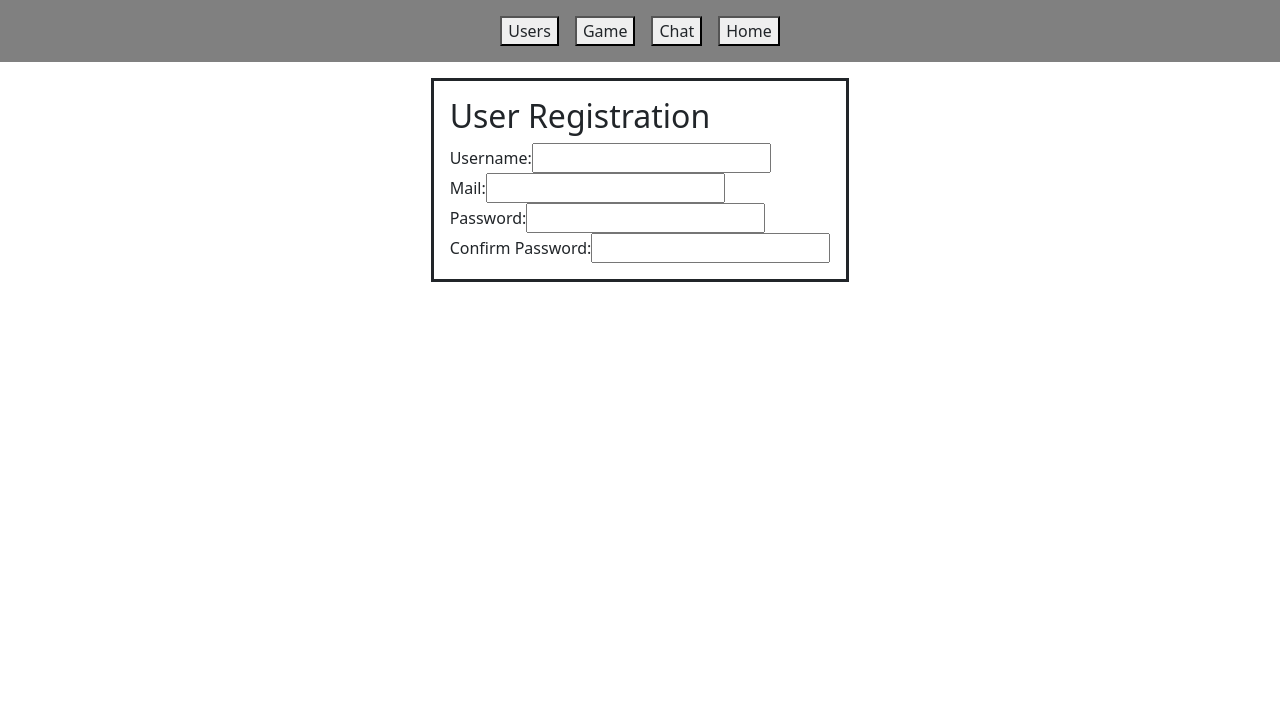
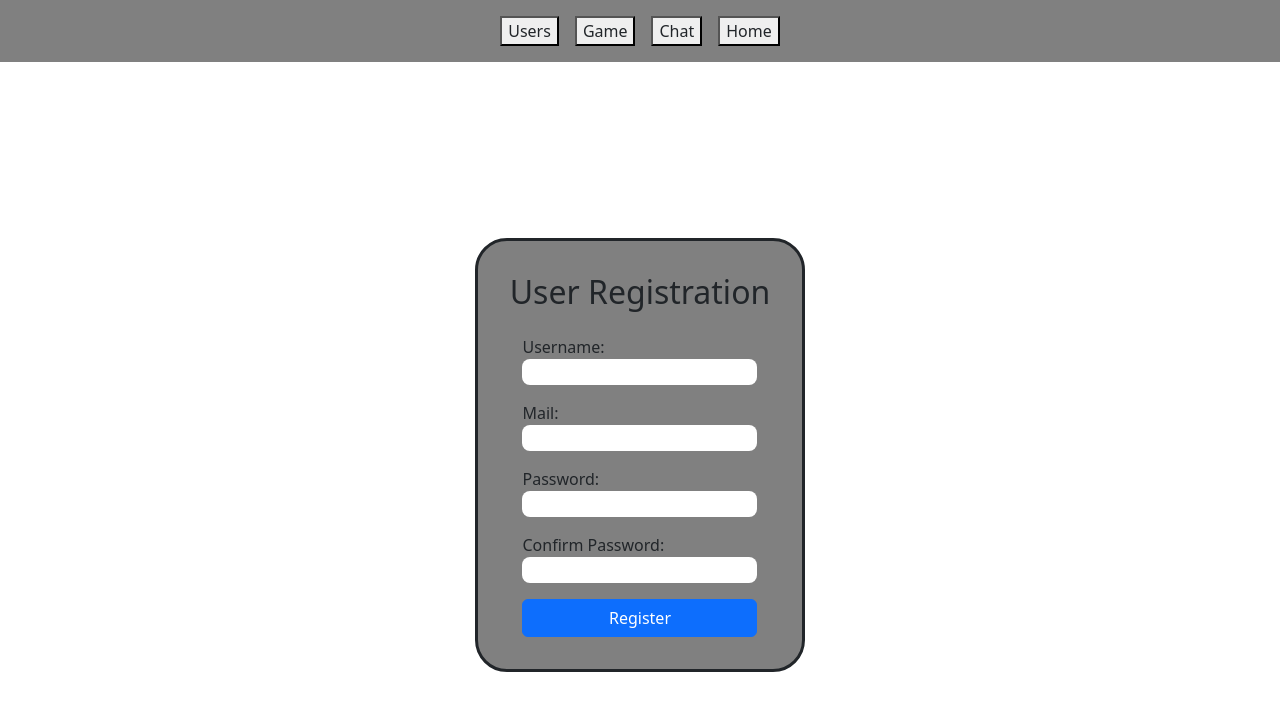
Before and after one commit to GoogelTrad/Transcendance, a React (Create React App) app in the folder frontend/core/: page /register in a window 1280 px wide. Shown: the top 710 px of the page. Built offline with nearby package versions, Linux system fonts and the light colour scheme.

Commit message:
Stylisation du UserRegister

```diff
--- a/frontend/core/src/users/RegisterForm.css
+++ b/frontend/core/src/users/RegisterForm.css
@@ -8,10 +8,15 @@
 
 .form-box
 {
+    margin-top: 10rem;
+    background-color: gray;
     display: flex;
-    padding: 1rem;
+    padding: 2rem;
     border: solid;
+    border-radius: 2rem;
     flex-direction: column;
+    gap: 1rem;
+    align-items: center;
 
 }
 
@@ -19,4 +24,18 @@
 {
     display: flex;
     flex-direction: column;
+    gap: 1rem;
 }
+
+.form-group
+{
+    display: flex;
+    flex-direction: column;
+    align-items: left;
+}
+
+.input-form
+{
+    border-radius: 0.5rem;
+    border-style: none;
+}
--- a/frontend/core/src/users/RegisterForm.js
+++ b/frontend/core/src/users/RegisterForm.js
@@ -61,7 +61,7 @@ function RegisterForm()
                     <form className='registration-form' onSubmit={handleSubmit}>
                         <div className='form-group'>
                             <label htmlFor='pseudo'>Username:</label>
-                            <input
+                            <input className='input-form'
                                 type='text'
                                 id='pseudo'
                                 name='pseudo'
@@ -72,7 +72,7 @@ function RegisterForm()
                         </div>
                         <div className='form-group'>
                             <label htmlFor="mail">Mail:</label>
-                            <input
+                            <input className='input-form'
                                 type='email'
                                 id='mail'
                                 name='mail'
@@ -83,7 +83,7 @@ function RegisterForm()
                         </div>
                         <div className='form-group'>
                             <label htmlFor='password'>Password:</label>
-                            <input
+                            <input className='input-form'
                                 type='password'
                                 id='password'
                                 name='password'
@@ -94,7 +94,7 @@ function RegisterForm()
                         </div>
                         <div className='form-group'>
                             <label htmlFor='password_confirm'>Confirm Password:</label>
-                            <input
+                            <input className='input-form'
                                 type='password'
                                 id='password_confirm'
                                 name='password_confirm'
@@ -107,7 +107,7 @@ function RegisterForm()
                         {errorMessage && <p className='error-message'>{errorMessage}</p>}
                         {successMessage && <p className='success-manage'>{successMessage}</p>}
 
-                        {/* <Button type='submit' className='submit-button' class="btn btn-primary p-2 border border-0 rounded-pill">Register</Button> */}
+                        <Button type='submit' className='submit-button' class="btn btn-primary p-2 border border-0 rounded-pill">Register</Button>
                     </form>
                 </div>
             </div>
```
